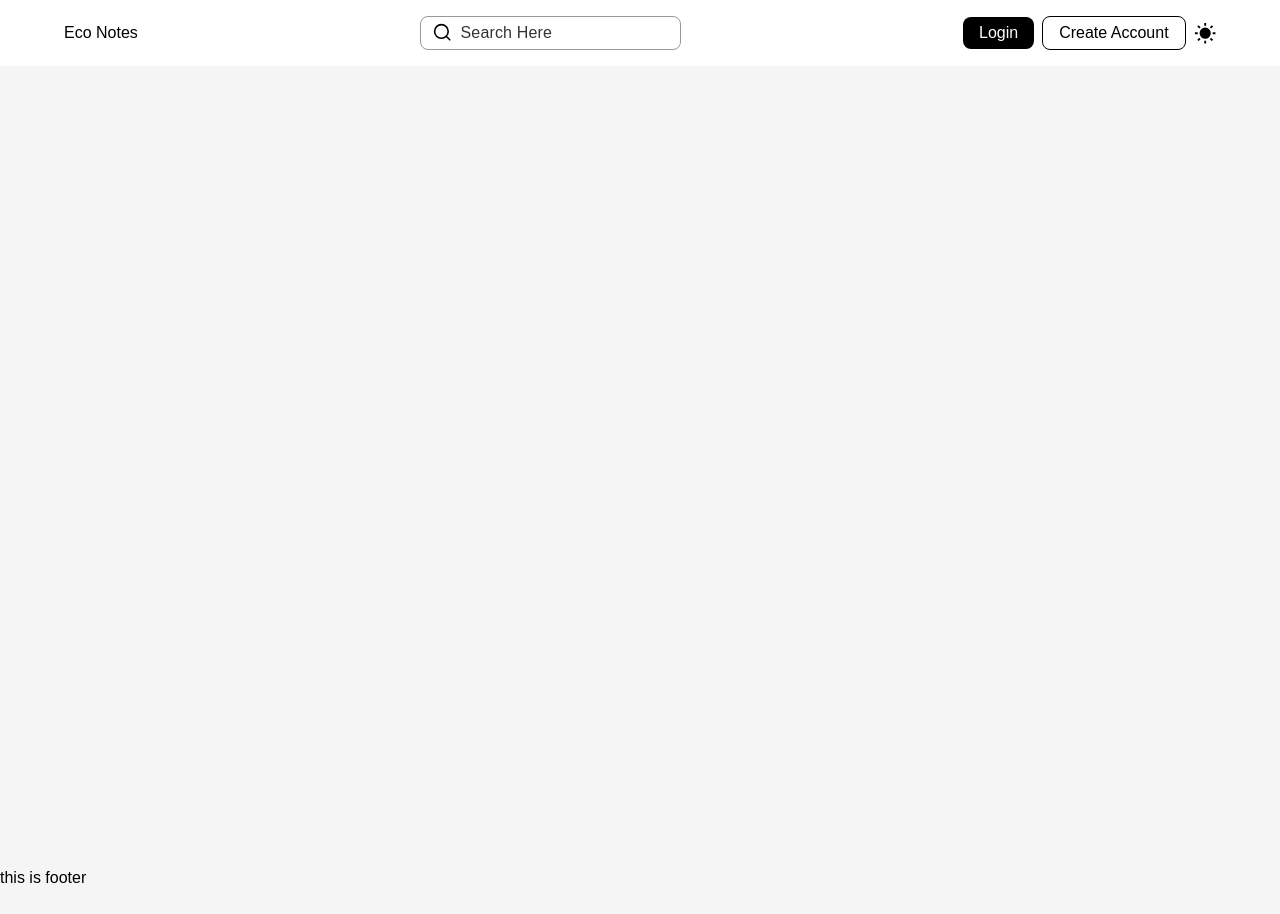
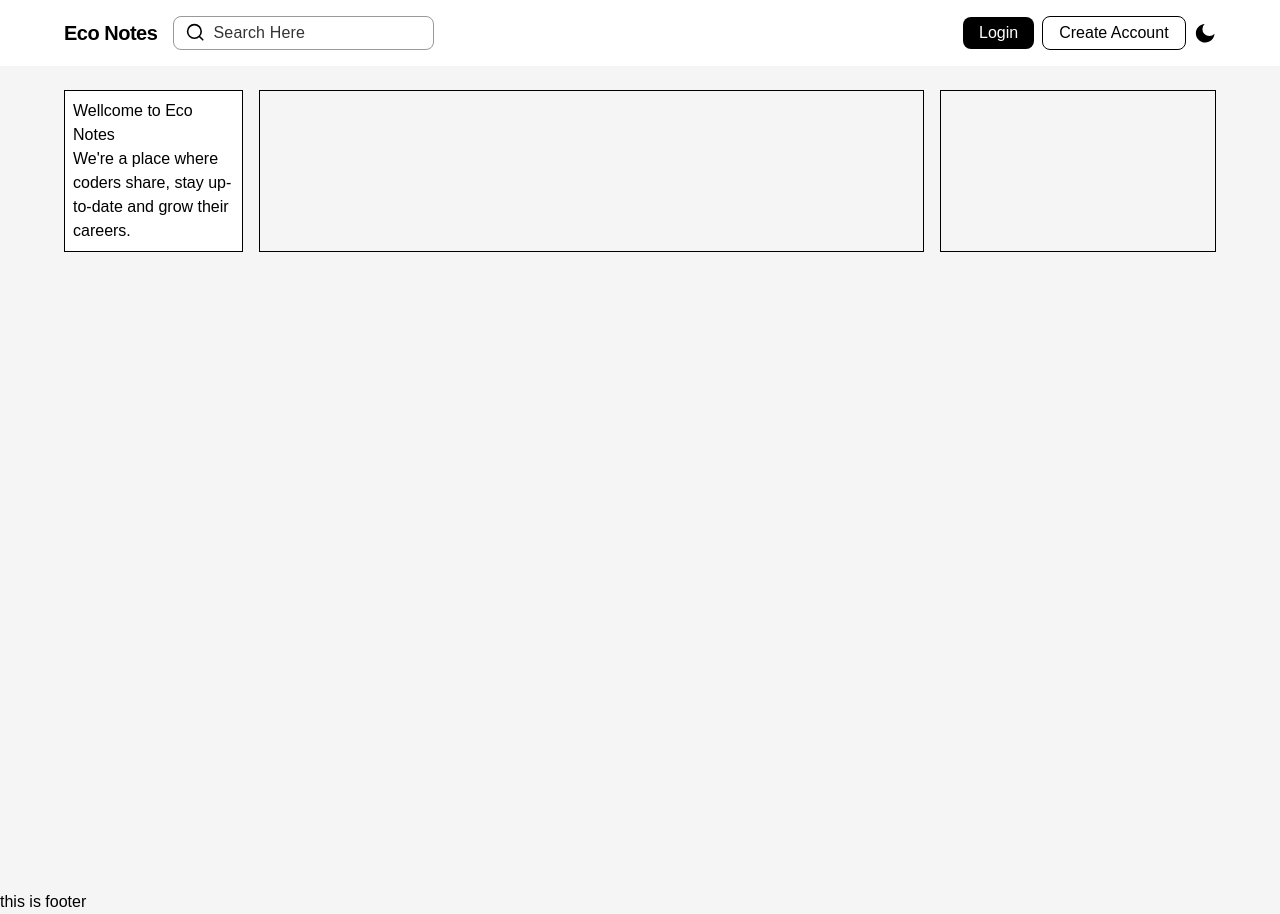
Before and after one commit to TFMahabub/eco-notes, a Next.js app: page / in a window 1280 px wide. Before the commit the page ends 890 px from the top, so only its background shows below. Built offline with nearby package versions, Linux system fonts and the light colour scheme.

Commit message:
create homepage layout with grid

```diff
--- /dev/null
+++ b/Utils/ReUseAbleComponents/DescriptionText.tsx
@@ -0,0 +1,11 @@
+import React from 'react';
+
+const DescriptionText = ({ children }: { children: React.ReactNode }) => {
+    return (
+        <p className='text-sm text-background-light'>
+            {children}
+        </p>
+    );
+};
+
+export default DescriptionText;
--- /dev/null
+++ b/Utils/ReUseAbleComponents/SecondaryTitleText.tsx
@@ -0,0 +1,11 @@
+import React from 'react';
+
+const SecondaryTitleText = ({ children }: { children: React.ReactNode }) => {
+    return (
+        <h3 className='font-semibold text-[#db3b3b]'>
+            {children}
+        </h3>
+    );
+};
+
+export default SecondaryTitleText;
--- a/components/Layouts/MainLayout.tsx
+++ b/components/Layouts/MainLayout.tsx
@@ -5,7 +5,9 @@ const MainLayout = ({ children }: { children: React.ReactNode }) => {
     return (
         <>
             <Navbar />
-            {children}
+            <main>
+                {children}
+            </main>
             <Footer />
         </>
     );
--- a/components/shared/navbar/Navbar.tsx
+++ b/components/shared/navbar/Navbar.tsx
@@ -2,35 +2,48 @@ import Moon from '@/components/Icons/Moon';
 import Search from '@/components/Icons/Search';
 import Sun from '@/components/Icons/Sun';
 import Link from 'next/link';
+import { useState } from 'react';
 
 const Navbar = () => {
-    const value = false;
+
+    //state-
+    const [uiTheme, setUiTheme] = useState("light")
     return (
         <section className='container bg-primary'>
             <nav className='flex items-center justify-between py-common-1'>
-                <div>
-                    <Link href={"/"}>Eco Notes</Link>
-                </div>
-                <div className='flex items-center py-1 px-common-.75 rounded-common border border-secondary/40 gap-common'>
-                    <Search moreClass="stroke-secondary fill-none h-icon-1 w-icon-1" />
-                    <label htmlFor="">
-                        <input type="text" name="" id="" placeholder='Search here' className=' w-full ring-0 outline-none text-secondary/80 font-light tracking-common placeholder:text-secondary/80  placeholder:capitalize' />
-                    </label>
+                <div className='flex items-center gap-4'>
+                    <Link href={"/"}><span className='text-xl font-bold tracking-tight'>Eco Notes</span></Link>
+                    <div className='flex items-center py-1 px-common-.75 rounded-common border border-secondary/40 gap-common'>
+                        <Search moreClass="stroke-secondary fill-none h-icon-1 w-icon-1" />
+                        <label htmlFor="">
+                            <input type="text" name="" id="" placeholder='Search here' className=' w-full ring-0 outline-none text-secondary/80 font-light tracking-common placeholder:text-secondary/80  placeholder:capitalize' />
+                        </label>
+                    </div>
                 </div>
                 <div className='flex items-center gap-common'>
                     <Link href={"/"}> <li className='list-none bg-secondary text-primary px-common-1 py-1 rounded-common'>Login</li> </Link>
                     <Link href={"/"}> <li className='list-none border border-secondary text-secondary px-common-1 py-1 rounded-lg'>Create Account</li> </Link>
-                    <div>
+                    <div className='cursor-pointer'>
                         {
-                            value ?
+                            uiTheme === 'light' &&
+                            <span
+                                onClick={() => setUiTheme("dark")}
+                            >
                                 <Moon moreClass='fill-secondary w-icon-2 h-icon-2' />
-                                :
+                            </span>
+                        }
+                        {
+                            uiTheme === 'dark' &&
+                            <span
+                                onClick={() => setUiTheme("light")}
+                            >
                                 <Sun moreClass='fill-secondary w-icon-2 h-icon-2' />
+                            </span>
                         }
                     </div>
                 </div>
             </nav>
-        </section>
+        </section >
     );
 };
 
--- a/pages/index.tsx
+++ b/pages/index.tsx
@@ -1,4 +1,13 @@
+import DescriptionText from '@/Utils/ReUseAbleComponents/DescriptionText';
+import SecondaryTitleText from '@/Utils/ReUseAbleComponents/SecondaryTitleText';
+import styled from '@emotion/styled';
 import Head from "next/head";
+
+const MainContent = styled.main`
+    flex,
+    item-center,
+    justify-center,
+`
 
 const index = () => {
     return (
@@ -6,9 +15,22 @@ const index = () => {
             <Head>
                 <title>Homepage</title>
             </Head>
-            <main>
+            <MainContent className='container mt-main-content-gap grid grid-cols-12 gap-4'>
+                <aside className='border border-secondary col-span-2'>
+                    <div className='bg-primary p-common'>
+                        <SecondaryTitleText>Wellcome to Eco Notes</SecondaryTitleText>
+                        <DescriptionText>
+                            We're a place where coders share, stay up-to-date and grow their careers.
+                        </DescriptionText>
+                    </div>
+                </aside>
+                <main className='border border-secondary col-span-7'>
 
-            </main>
+                </main>
+                <aside className='border border-secondary col-span-3'>
+
+                </aside>
+            </MainContent>
         </div>
     );
 };
--- a/tailwind.config.js
+++ b/tailwind.config.js
@@ -9,8 +9,6 @@ module.exports = {
     colors: {
       primary: "#fff",
       secondary: "#000",
-      bodyBackground: "#0e0d0a",
-      lightBackground: "#101010",
       background:{
         dark: "#0e0d0a",
         light: "#222222"
@@ -25,6 +23,7 @@ module.exports = {
         common: '.01rem',
       },
       spacing: {
+        'main-content-gap': '1.5rem',
         'common': '0.5rem',
         'common-.75': '0.75rem',
       },
```
Also changed, not shown: components/pages/home/leftSide/WellcomeTextIndex.tsx (added).
